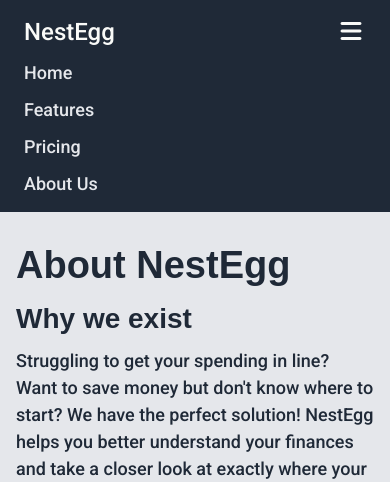
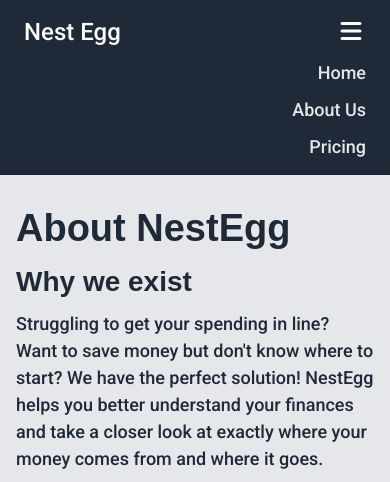
Before and after one commit to muawiz-farooqi/budgeting-app, a plain HTML site: page about.html in a window 390 px wide. Both pictures are taken after a click on the label 351 px from the left and 32 px from the top of the page. Shown: the top 482 px of the page. Drawn offline with Linux system fonts and the light colour scheme; a web font is replaced by a local one.

Commit message:
minor fixes

```diff
--- a/about.html
+++ b/about.html
@@ -18,9 +18,9 @@
     <header class="site-header">
         <nav class="navbar">
             <a href="index.html" class="company-name">
-                <p>NestEgg</p>
+                <p>Nest Egg</p>
             </a>
-            <!-- Mobile burger menu prototype - pending team review -->
+            <!-- Mobile burger menu -->
             <input type="checkbox" id="menu-toggle" class="menu-toggle">
 
             <label for="menu-toggle" class="menu-button">
@@ -29,9 +29,8 @@
 
             <div class="header-links">
                 <a href="index.html">Home</a>
-                <a href="features.html">Features</a>
+                <a href="about.html" class="active">About Us</a>
                 <a href="pricing.html">Pricing</a>
-                <a href="about.html" class="active">About Us</a>
             </div>
         </nav>
     </header>
--- a/css/navbar.css
+++ b/css/navbar.css
@@ -52,7 +52,7 @@
  * applied to the navbar markup on all pages.
  */
 
-@media (max-width: 600px) {
+@media (max-width: 768px) {
     .navbar {
         flex-wrap: wrap;
     }
@@ -67,9 +67,13 @@
     .header-links {
         display: none;
         flex-direction: column;
+        align-items: flex-end;
         gap: 16px;
         width: 100%;
         margin-top: 16px;
+
+        /* background-color: black; */
+        /* padding: 5%; */
     }
 
     .menu-toggle:checked ~ .header-links {
```
Also changed, not shown: index.html (+9 -3 lines), css/features.css (deleted), features.html (deleted).
